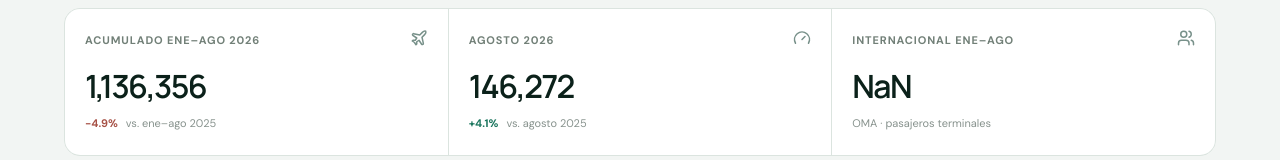
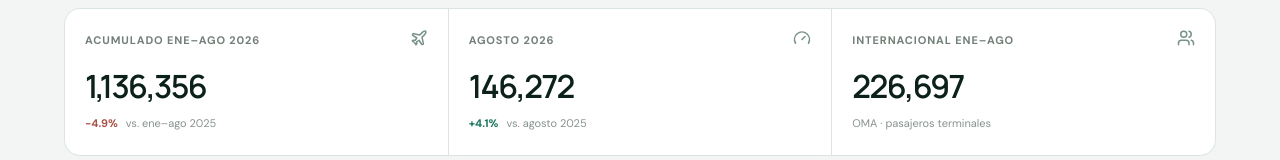
Before and after one commit to Murua-Alvaro/observatorio-turistico-mazatlan, a React (Vite) app: page / in a window 1280 px wide. Both pictures are taken after a click on the button "Aeropuerto". Shown: the part 284-444 px from the top of the page. Built offline with nearby package versions, Linux system fonts and the light colour scheme.

Commit message:
Fix international accumulated airport KPI

```diff
--- a/src/pages/Airport.tsx
+++ b/src/pages/Airport.tsx
@@ -16,7 +16,7 @@ export function Airport() {
     <div className="metric-grid metric-grid--three">
       <Metric eyebrow="Acumulado ene–ago 2026" value={integer.format(data.kpis.airportYtd)} change={pct(data.kpis.airportYtdYoY, true)} changeTone="negative" detail="vs. ene–ago 2025" icon={<Plane size={18} />} />
       <Metric eyebrow="Agosto 2026" value={integer.format(latest.pasajeros_totales_mes_actual)} change={pct(data.kpis.airportAugYoY, true)} changeTone="positive" detail="vs. agosto 2025" icon={<Gauge size={18} />} />
-      <Metric eyebrow="Internacional ene–ago" value={integer.format(latest.pasajeros_internacionales_acumulado_actual)} detail="OMA · pasajeros terminales" icon={<Users size={18} />} />
+      <Metric eyebrow="Internacional ene–ago" value={integer.format(data.kpis.airportInternationalYtd)} detail="OMA · pasajeros terminales" icon={<Users size={18} />} />
     </div>
     <Panel title="Serie mensual" subtitle="Comparación interanual con los valores reportados por OMA">
       <div className="segmented"><button className={series === 'total' ? 'active' : ''} onClick={() => setSeries('total')}>Total</button><button className={series === 'mix' ? 'active' : ''} onClick={() => setSeries('mix')}>Nacional / internacional</button></div>
```
